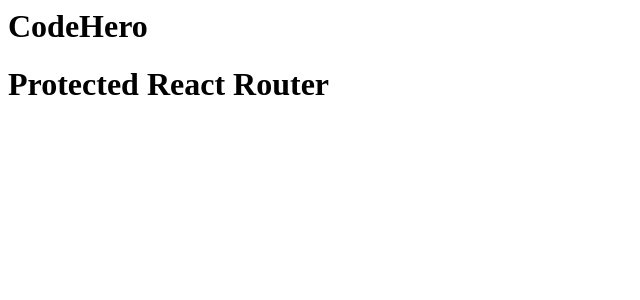
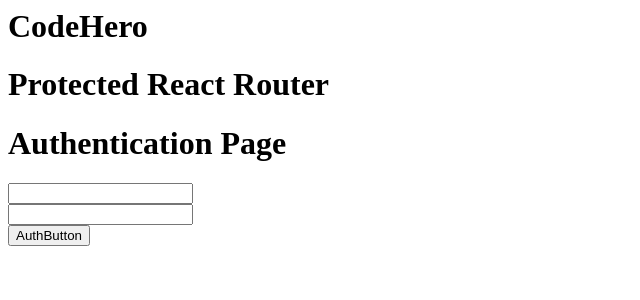
Before and after one commit to CSCodeVelocity/code-hero, a React app: page / in a window 1280 px wide. Shown: the top 300 px of the page, without its empty margins (0-640 px from the left). Built offline with nearby package versions, Linux system fonts and the light colour scheme.

Commit message:
Routing from authPage/authForm now routes to gamePage
    There needs to be an addition to server.js to serve the html at '/game'

```diff
--- a/client/App.jsx
+++ b/client/App.jsx
@@ -5,8 +5,10 @@
 
 const App = () => {
   return (
-    <div classname="App">
+    <div className="App">
       <h1>Protected React Router</h1>
+      <Route exact path="/" component={authPage} />
+      <Route path="/game" component={gamePage} />
     </div>
   );
 };
--- /dev/null
+++ b/client/components/authForm.jsx
@@ -0,0 +1,23 @@
+import React from 'react';
+import { Route, Link, Switch } from 'react-router-dom';
+import GamePage from '../pages/gamePage.jsx';
+
+export default function authForm(props) {
+  console.log(props);
+  return (
+    <div className="authForm">
+      <input type="text"></input>
+      <br></br>
+      <input type="text"></input>
+      <br></br>
+      <button
+        className="authButton"
+        onClick={() => {
+          props.history.push('/game');
+        }}
+      >
+        AuthButton
+      </button>
+    </div>
+  );
+}
--- a/client/pages/authPage.jsx
+++ b/client/pages/authPage.jsx
@@ -1,5 +1,11 @@
 import React from 'react';
+import AuthForm from '../components/authForm.jsx';
 
-export const authPage = () => {
-  return <div>Authentication Page</div>;
+export const authPage = (props) => {
+  return (
+    <div>
+      <h1>Authentication Page</h1>
+      <AuthForm history={props.history} />
+    </div>
+  );
 };
```
Also changed, not shown: 1 other file (tests, documents, lock files or other folders).
